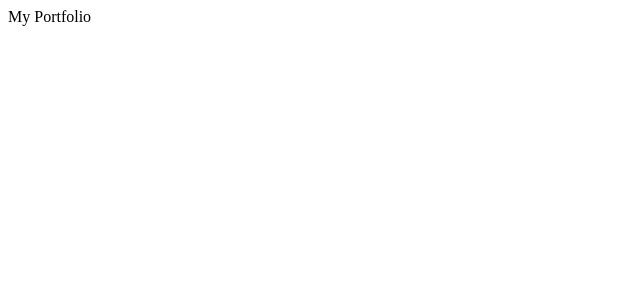
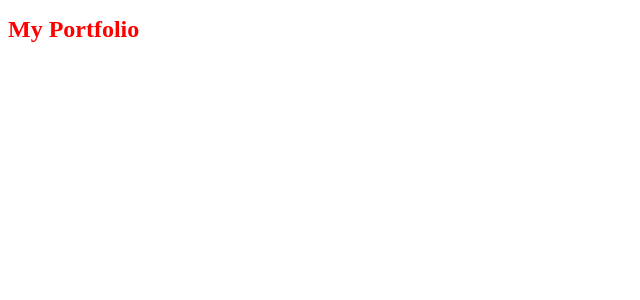
Before and after one commit to jaspreet57/jaspreet57.github.io, a React (Create React App) app: page / in a window 1280 px wide. Shown: the top 300 px of the page, without its empty margins (0-640 px from the left). Built offline with nearby package versions, Linux system fonts and the light colour scheme.

Commit message:
setup(styled-component): adds styled-component and required config 	* also removes babel-eslint and eslint as it is already provided by create-react-app
Changes committed:
	modified:   package.json
	modified:   src/App.js
	modified:   yarn.lock

```diff
--- a/package.json
+++ b/package.json
@@ -8,7 +8,8 @@
   "dependencies": {
     "react": "^16.8.6",
     "react-dom": "^16.8.6",
-    "react-scripts": "3.0.1"
+    "react-scripts": "3.0.1",
+    "styled-components": "^4.3.2"
   },
   "scripts": {
     "start": "rm -rf build && react-scripts start",
@@ -32,8 +33,7 @@
     ]
   },
   "devDependencies": {
-    "babel-eslint": "^10.0.2",
-    "eslint": "^6.0.0",
+    "babel-plugin-macros": "^2.6.1",
     "eslint-config-airbnb": "^17.1.0",
     "eslint-config-prettier": "^5.0.0",
     "eslint-plugin-import": "^2.17.3",
--- a/src/App.js
+++ b/src/App.js
@@ -1,7 +1,17 @@
 import React from 'react';
+import styled from 'styled-components';
+
+const StyledH1 = styled.h1`
+  color: red;
+  font-size: 24px;
+`;
 
 function App() {
-  return <div> My Portfolio </div>;
+  return (
+    <StyledH1 className="my-header" onClick={() => console.log('clicked')}>
+      <strong>My Portfolio </strong>
+    </StyledH1>
+  );
 }
 
 export default App;
```
Also changed, not shown: 1 other file (tests, documents, lock files or other folders).
